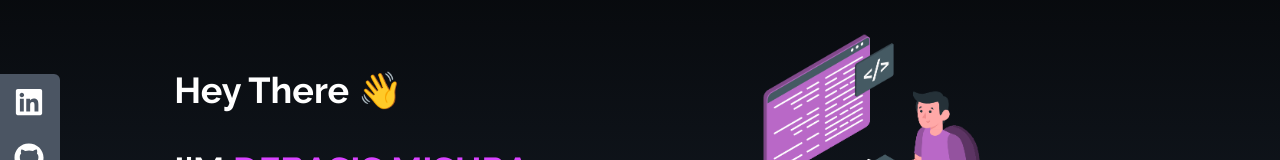
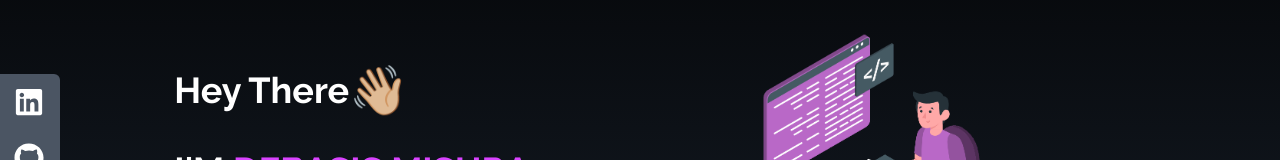
Before and after one commit to DEBASIS000123/Portfolio, a React (Vite) app: page / in a window 1280 px wide. Shown: the part 206-366 px from the top of the page. Built offline with nearby package versions, Linux system fonts and the light colour scheme.

Commit message:
modified

```diff
--- a/src/Components/Home.jsx
+++ b/src/Components/Home.jsx
@@ -10,8 +10,11 @@ const Home = () => {
     >
       <div className="max-w-screen-lg mx-auto flex flex-col items-center justify-center h-full px-4 md:flex-row">
         <div className="pt-72 md:pt-24 flex flex-col justify-center items-center h-full md:items-start">
-          <h2 className="text-4xl sm:text-4xl font-bold text-white">
-            Hey There 👋
+          <h2 className="text-4xl sm:text-4xl font-bold flex text-white">
+            Hey There{"  "}
+            <span role="img" aria-label="Emoji" className="flex emoji">
+              👋🏼
+            </span>
           </h2>
           <h2 className="py-10 text-4xl sm:text-4xl font-bold text-white">
             I'M <span className="text-Primary">DEBASIS MISHRA</span>
```
